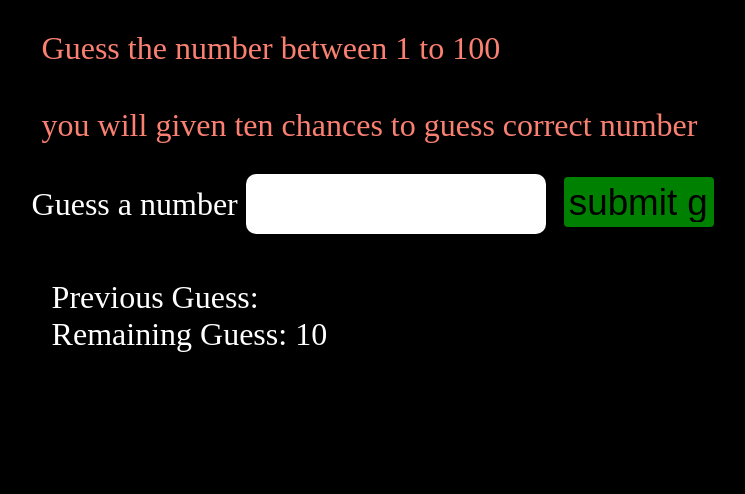
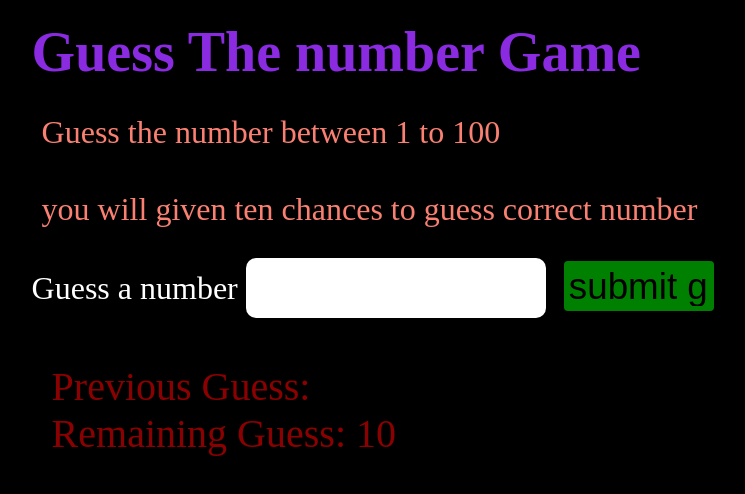
Before and after one commit to Krishna7060/GuessTheNumberGame, a plain HTML site: page index.html in a window 1280 px wide. Shown: the whole page, without its empty margins (378-1123 px from the left). Drawn offline with Linux system fonts and the light colour scheme.

Commit message:
Update index.html
add h1 title class heading

```diff
--- a/index.html
+++ b/index.html
@@ -8,6 +8,7 @@
 </head>
 <body>
     <div class="container">
+        <h1 class="title">Guess The number Game</h1>
         <p class="gidelines">Guess the number between 1 to 100 </p>
         <p class="gidelines">you will given ten chances to guess correct number </p>
         <form class="form">
@@ -16,8 +17,8 @@
 <input type="submit" id="subt" value="submit guess" class="guessSubmit">
 </form>
 <div class="resultdiv">
-    <p>Previous Guess: <span class="guesses"></span></p>
-    <p>Remaining Guess:  <span class="lastresult">10</span></p>
+    <p class="resultp">Previous Guess: <span class="guesses"></span></p>
+    <p class="resultp">Remaining Guess:  <span class="lastresult">10</span></p>
     <p class="loworhigh"></p>
 </div>
     </div>
```
